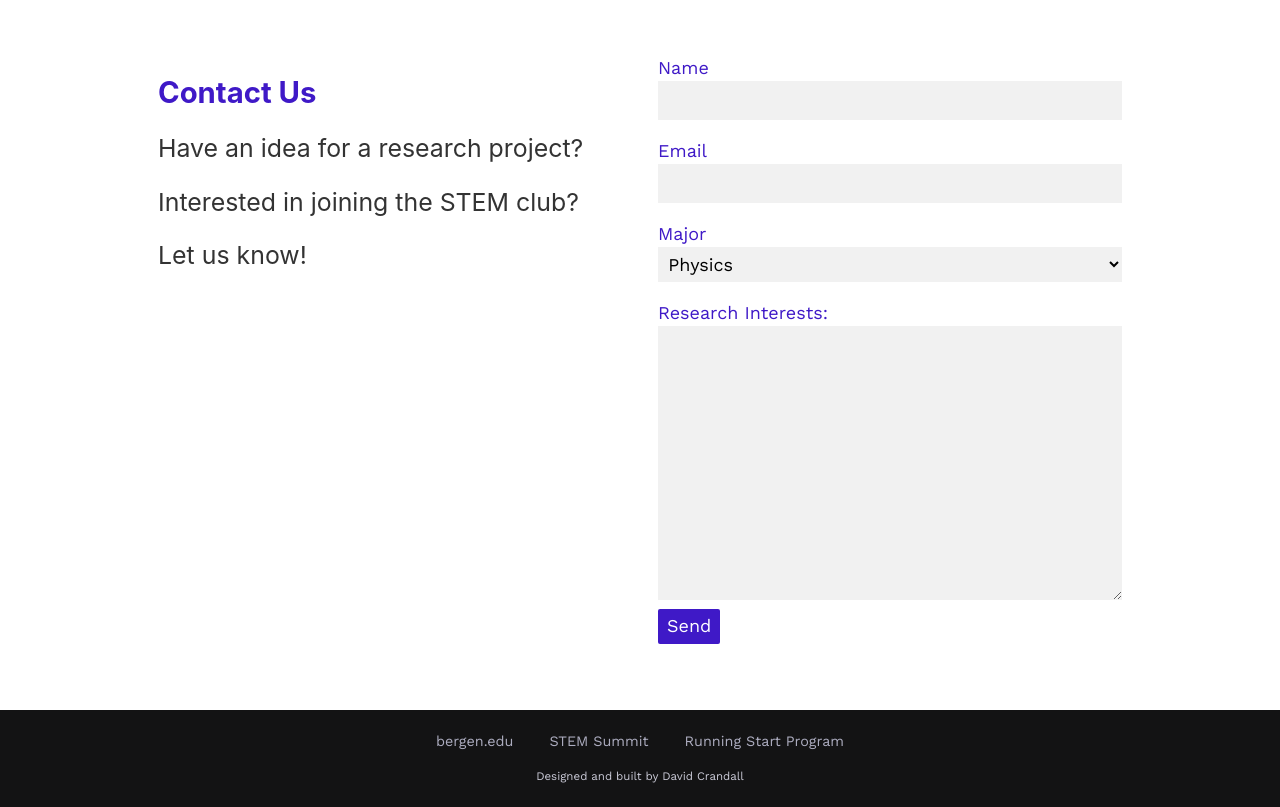
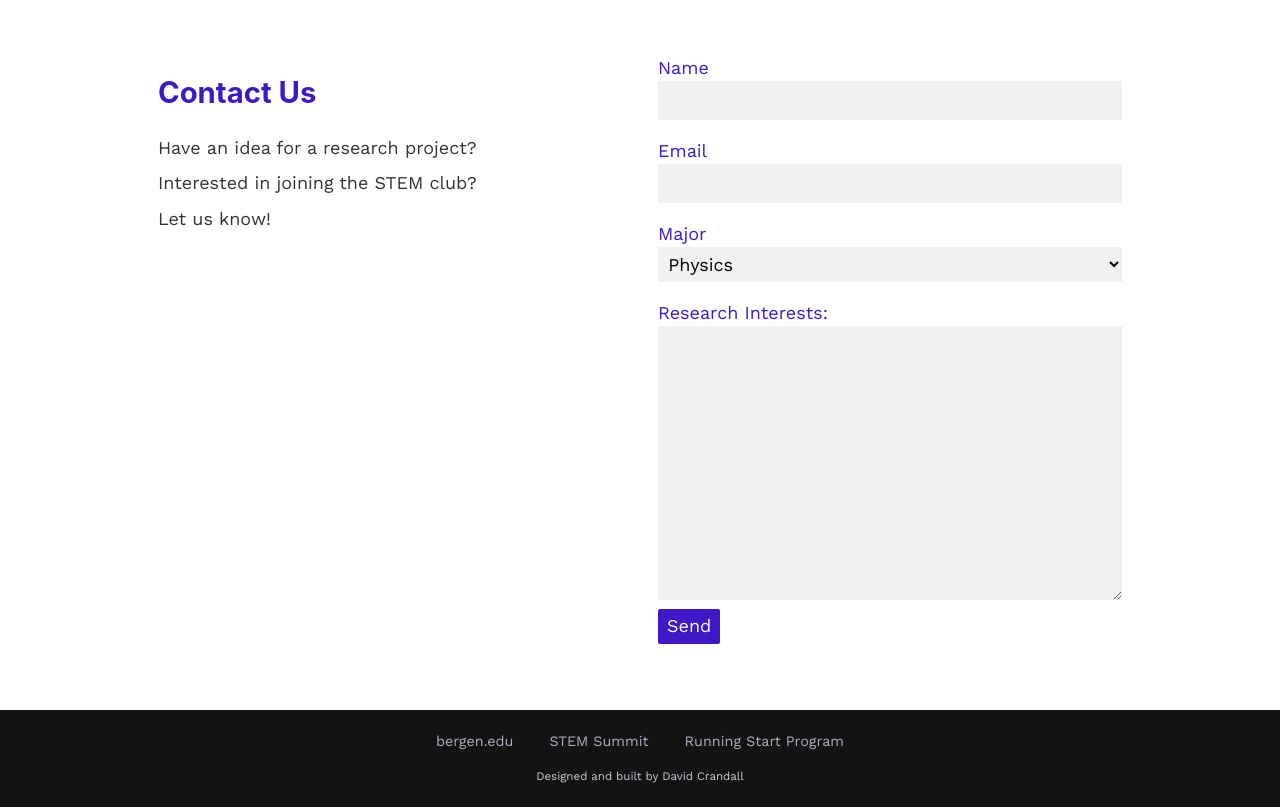
Before and after one commit to dacrands/bergen-stem-v2, a Gatsby site: page / in a window 1280 px wide. Shown: the part 3180-3987 px from the top of the page. Built offline with nearby package versions, Linux system fonts and the light colour scheme; Gatsby itself is replaced by a stand-in of ours.

Commit message:
Changed contact content from h3 to p

```diff
--- a/src/components/contact.js
+++ b/src/components/contact.js
@@ -39,9 +39,9 @@ export default class Contact extends React.Component {
       <section className="container contact">
         <header className="header contact__header">
           <h2>Contact Us</h2>
-          <h3>Have an idea for a research project?</h3>
-          <h3>Interested in joining the STEM club?</h3>
-          <h3>Let us know!</h3>
+          <p>Have an idea for a research project?</p>
+          <p>Interested in joining the STEM club?</p>
+          <p>Let us know!</p>
         </header>
         <div className="contact__form">
           <form
@@ -95,7 +95,7 @@ export default class Contact extends React.Component {
                 >
                   {
                     MAJORS.map(m => (
-                      <option value={m}>{m}</option>
+                      <option key={m} value={m}>{m}</option>
                   ))
                 }
                 </select>
```
